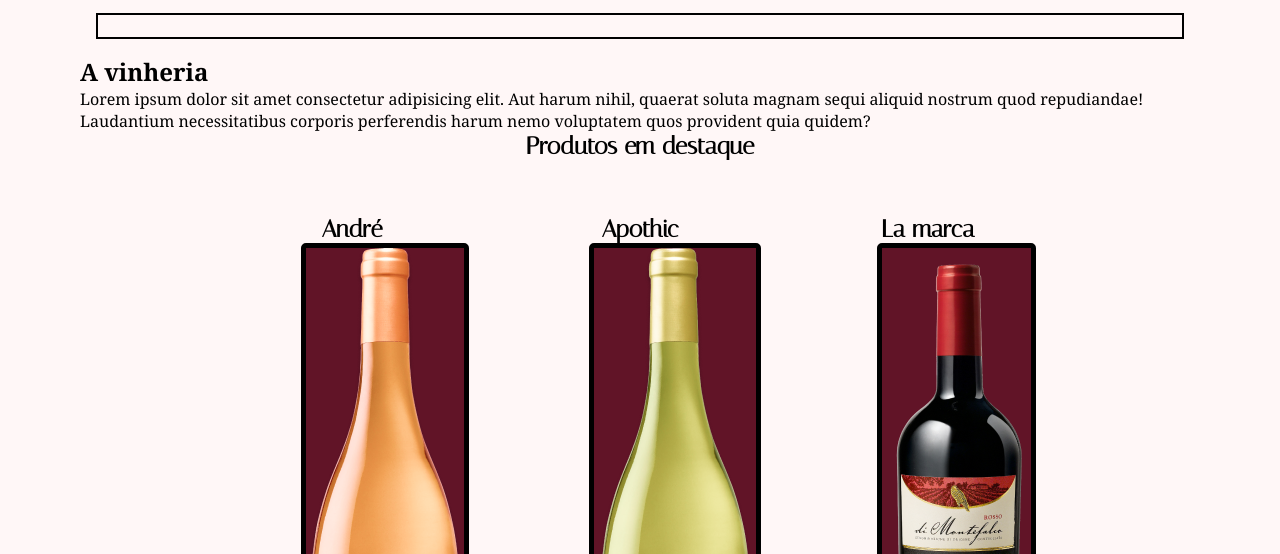
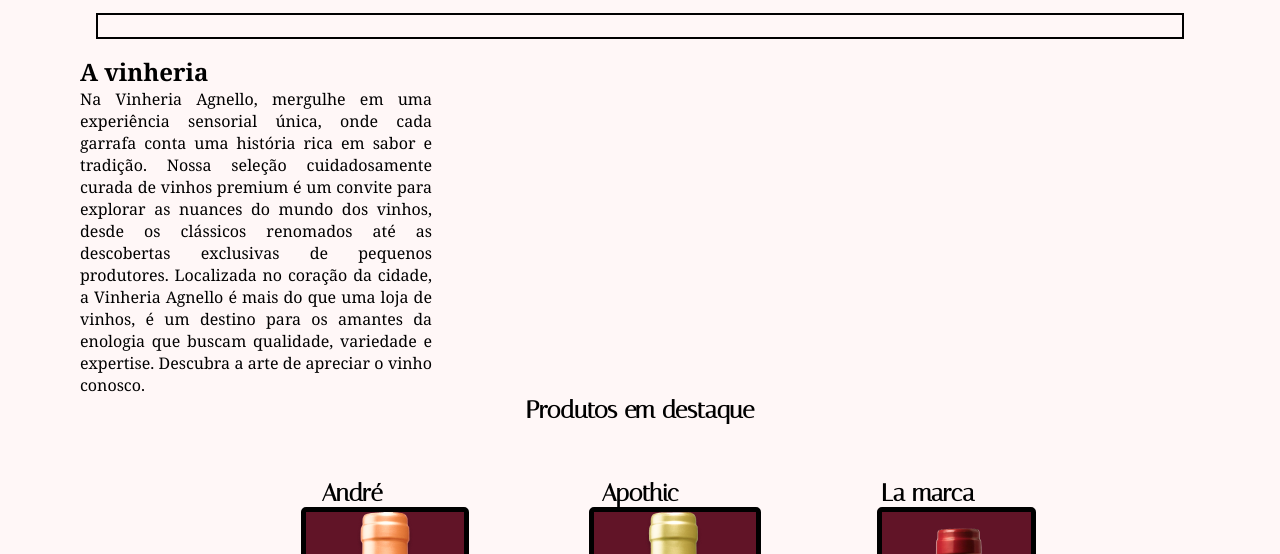
Before and after one commit to GustavoPisanello/FrontEndDesign-CP, a plain HTML site: page index.html in a window 1280 px wide. Shown: the part 98-652 px from the top of the page. Drawn offline with Linux system fonts and the light colour scheme.

Commit message:
descrição

```diff
--- a/css/style.css
+++ b/css/style.css
@@ -308,3 +308,12 @@ footer p {
   cursor: pointer;
   transition: transform 0.5s;
 }
+
+.descricao {
+  display: flex;
+  flex-direction: column;
+  align-items: left;
+  margin-right: 60vmax;
+  text-align: justify;
+  text-justify: auto;
+}
--- a/index.html
+++ b/index.html
@@ -43,7 +43,7 @@
             </div>
             <div class="descricao">
                 <h2 class="subtitulo">A vinheria</h2>
-                <p class="paragrafo">Lorem ipsum dolor sit amet consectetur adipisicing elit. Aut harum nihil, quaerat soluta magnam sequi aliquid nostrum quod repudiandae! Laudantium necessitatibus corporis perferendis harum nemo voluptatem quos provident quia quidem?</p>
+                <p class="paragrafo">Na Vinheria Agnello, mergulhe em uma experiência sensorial única, onde cada garrafa conta uma história rica em sabor e tradição. Nossa seleção cuidadosamente curada de vinhos premium é um convite para explorar as nuances do mundo dos vinhos, desde os clássicos renomados até as descobertas exclusivas de pequenos produtores. Localizada no coração da cidade, a Vinheria Agnello é mais do que uma loja de vinhos, é um destino para os amantes da enologia que buscam qualidade, variedade e expertise. Descubra a arte de apreciar o vinho conosco.</p>
             </div>
         </section>
         <img src="img/WhatsappIcon.png" alt="Botão para Whatsapp" class="btn-zap"><a href=""></a></img>
```
